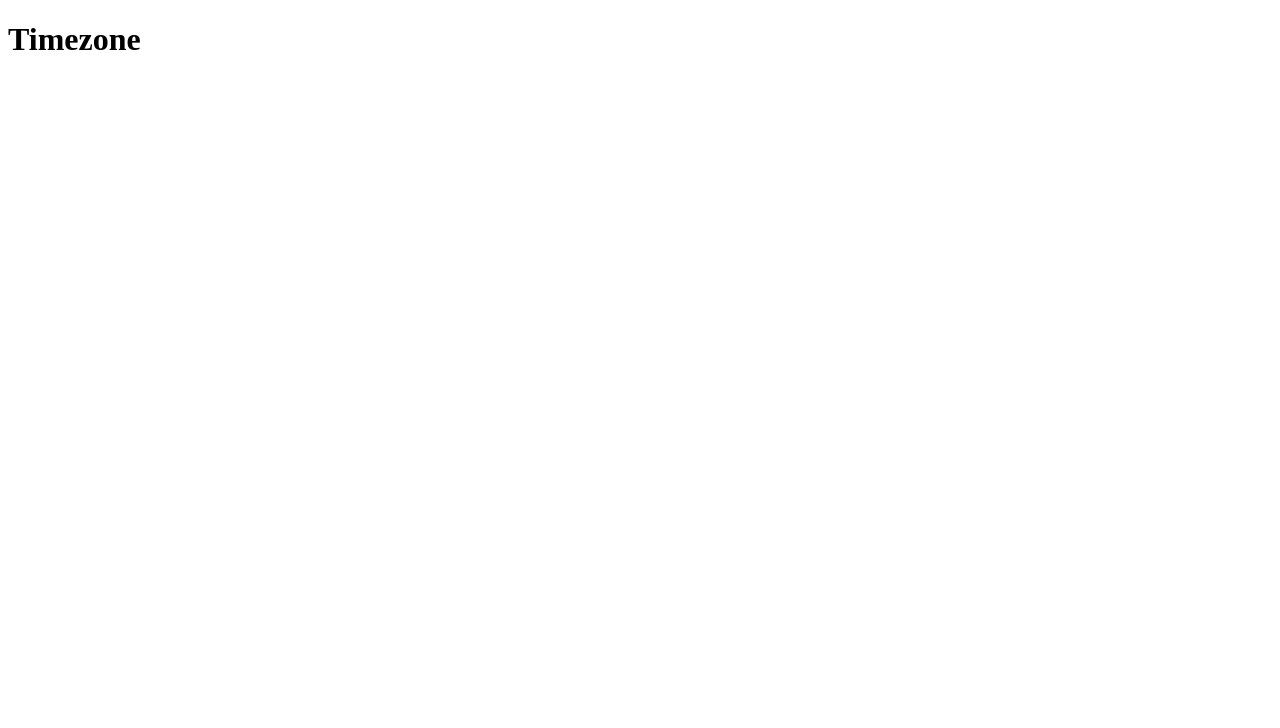
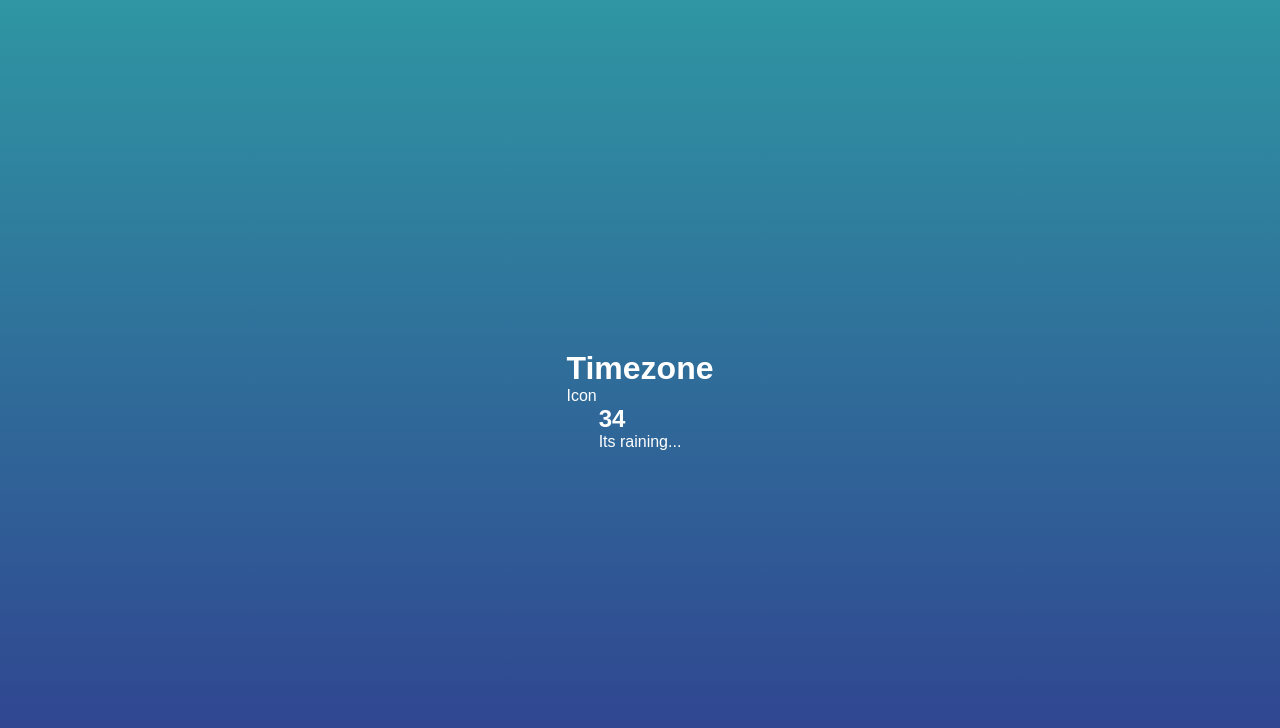
Before and after one commit to krish-nair/weather-app-javaScript, a plain HTML site: page index.html in a window 1280 px wide. Drawn offline with Linux system fonts and the light colour scheme.

Commit message:
body section styling

```diff
--- a/index.html
+++ b/index.html
@@ -10,6 +10,11 @@
   <body>
     <div class="location">
       <h1 class="location-timezone">Timezone</h1>
+      <p>Icon</p>
+    </div>
+    <div class="temperature">
+      <h2 class="temperature-degree">34</h2>
+      <div class="weather-description">Its raining...</div>
     </div>
   </body>
   <script src="./app.js"></script>
--- a/style.css
+++ b/style.css
@@ -0,0 +1,16 @@
+* {
+  margin: 0;
+  padding: 0;
+  box-sizing: border-box;
+}
+
+body {
+  height: 100vh;
+  display: flex;
+  justify-content: center;
+  flex-direction: column;
+  align-items: center;
+  background: linear-gradient(rgb(47, 150, 163), rgb(48, 62, 143));
+  font-family: sans-serif;
+  color: #fff;
+}
```
